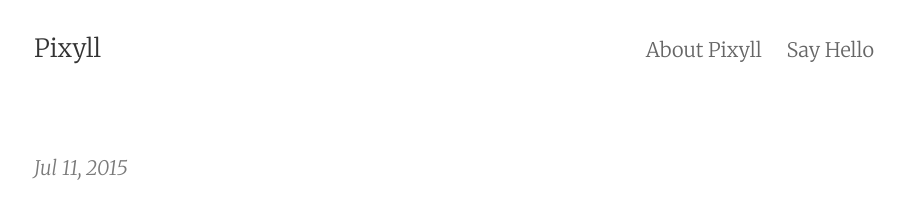
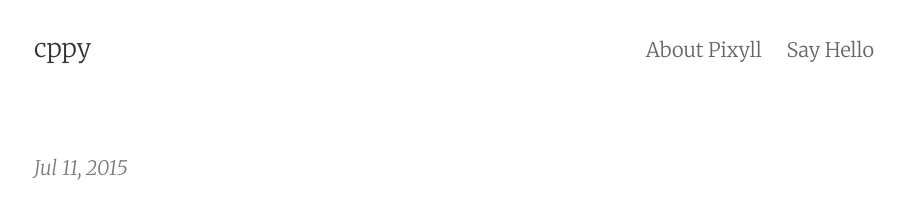
Before and after one commit to cppy/cppy.github.io, a Jekyll site: the page built from index.html, in a window 1280 px wide. Shown: the top 201 px of the page, without its empty margins (186-1091 px from the left). Built offline with Jekyll 4.4.1, drawn with Linux system fonts in a browser that asks for light colours; the list of posts is cut into pages by our own code.

Commit message:
this is y

```diff
--- a/_config.yml
+++ b/_config.yml
@@ -1,10 +1,10 @@
 # Site settings
-title:       Pixyll
+title:       cppy
 email:       your_email@example.com
 author:      John Otander
 description: "A simple, beautiful theme for Jekyll that emphasizes content rather than aesthetic fluff."
 baseurl:     ""
-url:         "http://pixyll.com"
+url:         "http://cppy.github.io/"
 date_format: "%b %-d, %Y"
 
 # Google services
```
